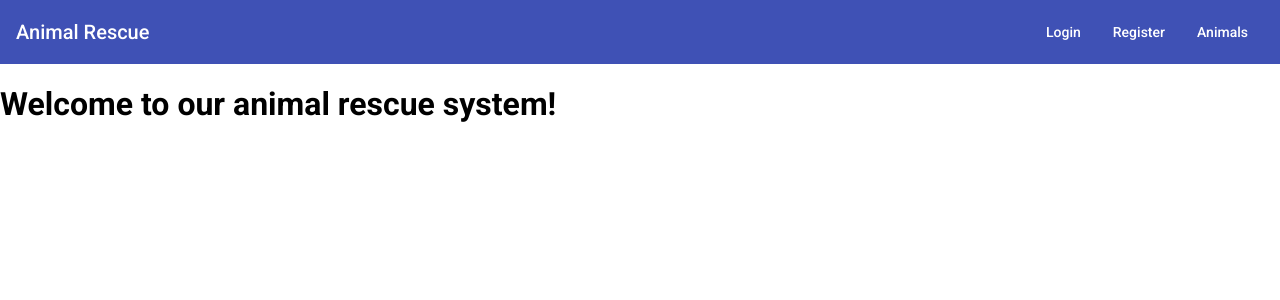
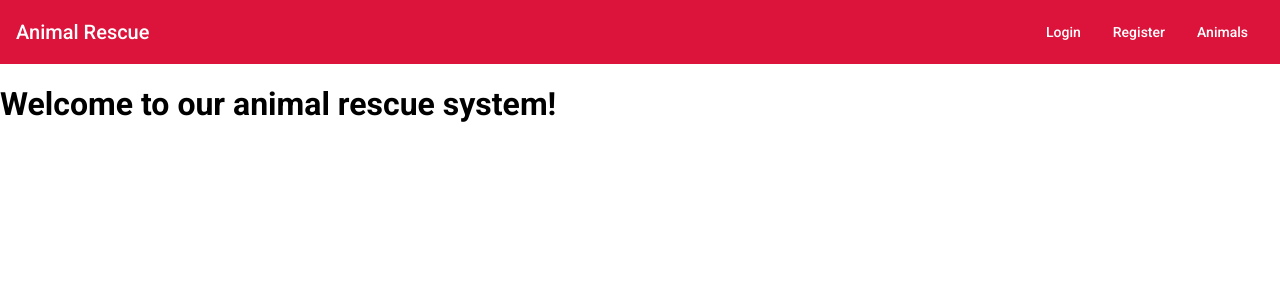
Before and after one commit to ddaribo/sample-front-end, an Angular app: page / in a window 1280 px wide. Shown: the top 300 px of the page. Built offline with nearby package versions, Linux system fonts and the light colour scheme.

Commit message:
testing stackblitz version control

```diff
--- a/src/app/shared/layouts/header/header.component.css
+++ b/src/app/shared/layouts/header/header.component.css
@@ -1,5 +1,6 @@
 .navbar {
   justify-content: space-between;
+  background-color: crimson;
 }
 
 .links {
```
